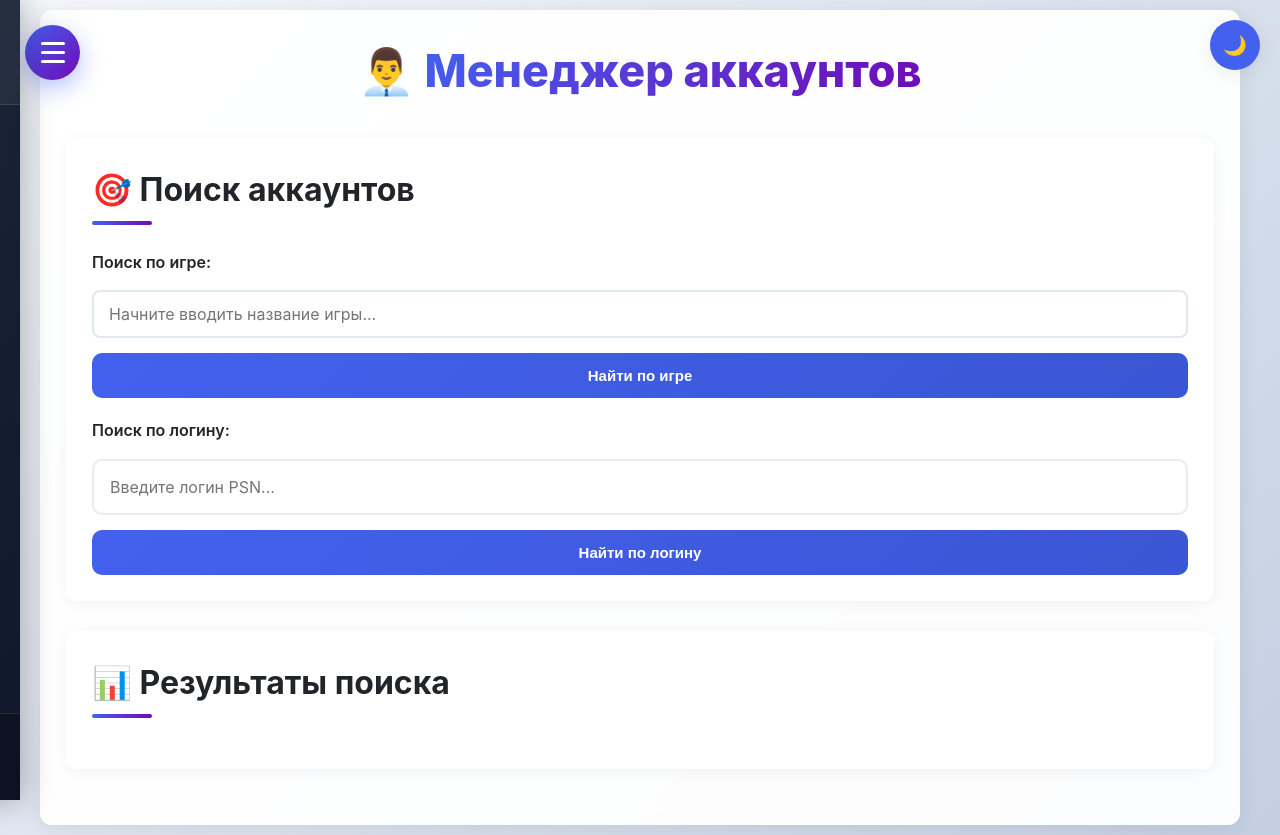
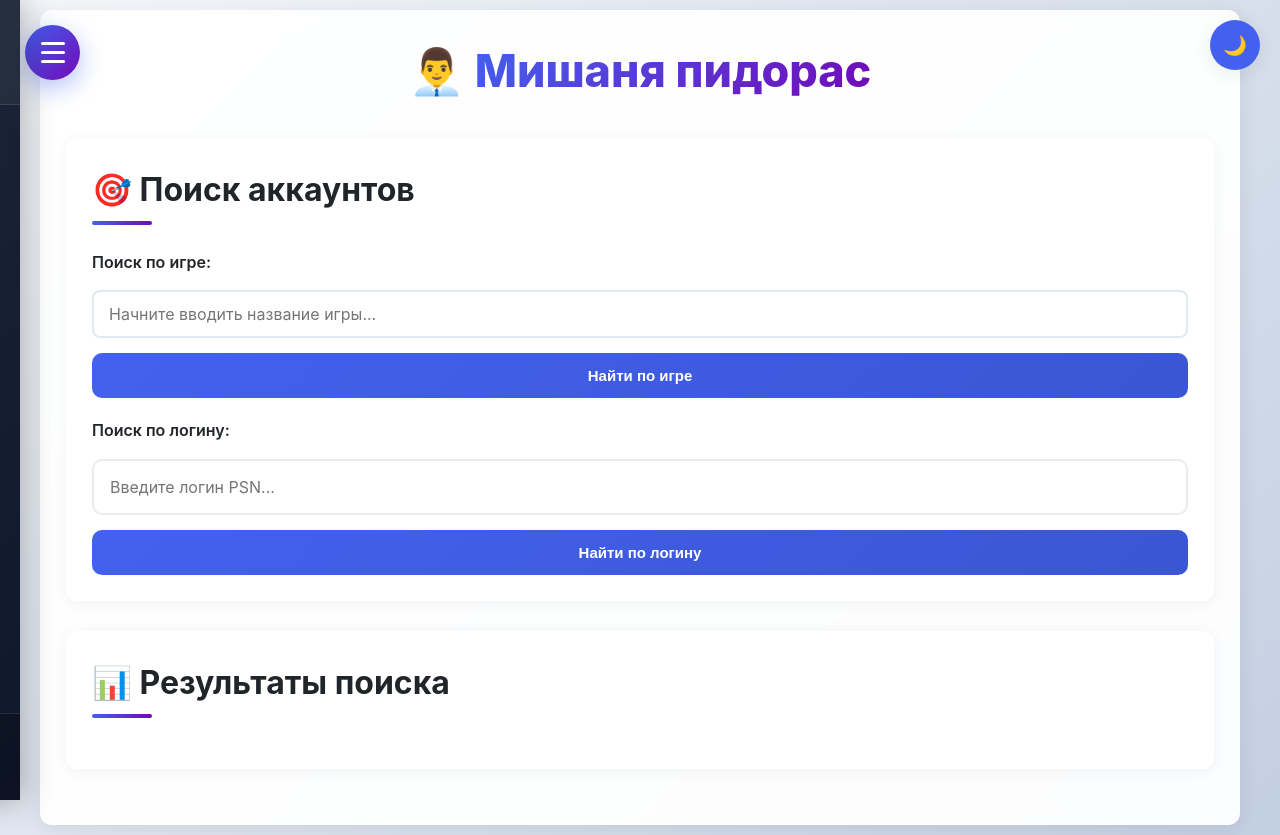
Before and after one commit to IvanSham221/game-accounts-manager, a plain HTML site: page manager.html in a window 1280 px wide. Drawn offline with Linux system fonts and the light colour scheme; no server answers; sample sign-in values are in the browser's storage.

Commit message:
Add files via upload

```diff
--- a/manager.html
+++ b/manager.html
@@ -48,7 +48,7 @@
 <!-- Оверлей для закрытия меню -->
 <div id="menuOverlay" class="menu-overlay" onclick="toggleMobileMenu()"></div>
     <div class="container">
-        <h1><span>👨‍💼</span><span>Менеджер аккаунтов</span></h1>
+        <h1><span>👨‍💼</span><span>Мишаня пидорас</span></h1>
         <div class="section">
             <h2>🎯 Поиск аккаунтов</h2>
             <div class="search-container">
```
